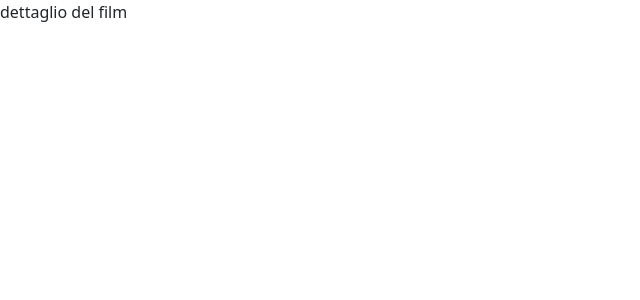
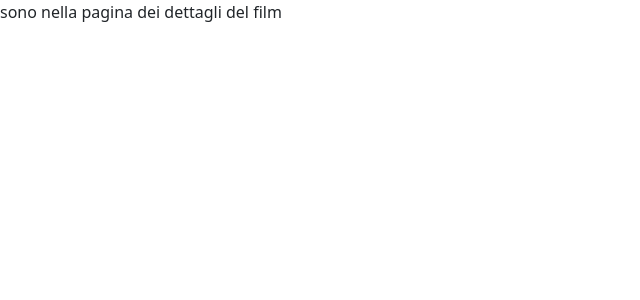
Before and after one commit to EnricoCiccolini/webapp-react, a React (Vite) app: page /1 in a window 1280 px wide. Shown: the top 300 px of the page, without its empty margins (0-640 px from the left). Built offline with nearby package versions, Linux system fonts and the light colour scheme.

Commit message:
feat: add component for main ad dettail

```diff
--- a/src/App.jsx
+++ b/src/App.jsx
@@ -1,5 +1,7 @@
 import { useState } from 'react'
 import { BrowserRouter, Routes, Route } from 'react-router-dom'
+import Main from './component/Homepages'
+import DettailPage from './component/DettailPage'
 
 function App() {
 
@@ -9,8 +11,8 @@ function App() {
       <BrowserRouter>
 
         <Routes>
-          <Route path="/" element={<div> home page</div>} />
-          <Route path="/:id" element={<div> dettaglio del film</div>} />
+          <Route path="/" element={<Main />} />
+          <Route path="/:id" element={<DettailPage />} />
 
 
         </Routes>
--- /dev/null
+++ b/src/component/DettailPage.jsx
@@ -0,0 +1,12 @@
+function DettailPage() {
+
+
+    return (
+        <>
+            sono nella pagina dei dettagli del film
+
+        </>
+    )
+}
+
+export default DettailPage
--- /dev/null
+++ b/src/component/Homepages.jsx
@@ -0,0 +1,15 @@
+
+
+
+function Main() {
+
+
+    return (
+        <>
+            sono nel main
+
+        </>
+    )
+}
+
+export default Main
```
